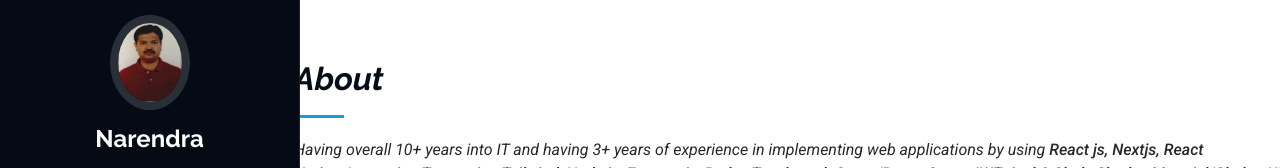
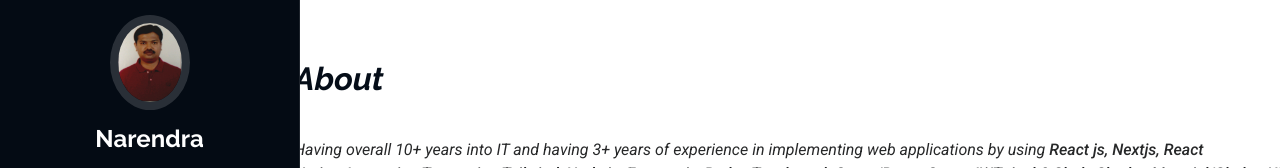
Before and after one commit to narendravs/portfolio-site, a React (Vite) app: page /About in a window 1280 px wide. Shown: the top 168 px of the page. Built offline with nearby package versions, Linux system fonts and the light colour scheme.

Commit message:
updated the css for resume page

```diff
--- a/src/App.css
+++ b/src/App.css
@@ -531,7 +531,7 @@ section,
   content: "";
   position: absolute;
   display: block;
-  width: 50px;
+  /* width: 50px; */
   height: 3px;
   background: var(--accent-color);
   left: 0;
@@ -836,7 +836,7 @@ section,
   z-index: 3;
   background: rgba(0, 0, 0, 0.6);
   padding: 15px;
- }
+}
 
 .portfolio .portfolio-content .portfolio-info h4 {
   font-size: 16px;
@@ -848,7 +848,6 @@ section,
   color: #ffffff;
   display: inline-block;
   /* background-color: var(--accent-color); */
-
 }
 
 .portfolio .portfolio-content .portfolio-info .button {
@@ -874,7 +873,6 @@ section,
   font-weight: 500;
   color: white;
   /* background-color: white; */
-
 }
 
 /* .portfolio .portfolio-content .portfolio-info p:hover {
```
